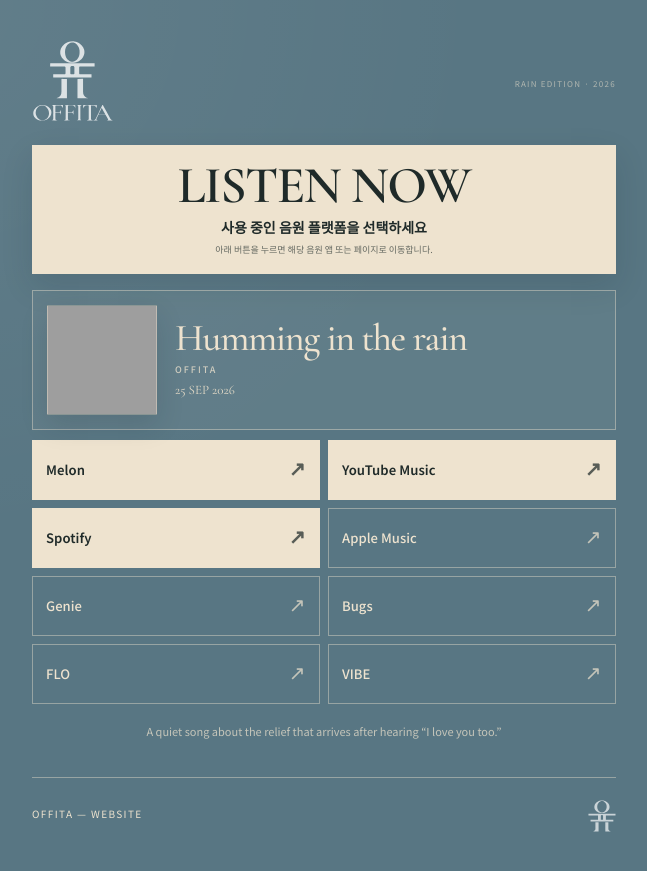
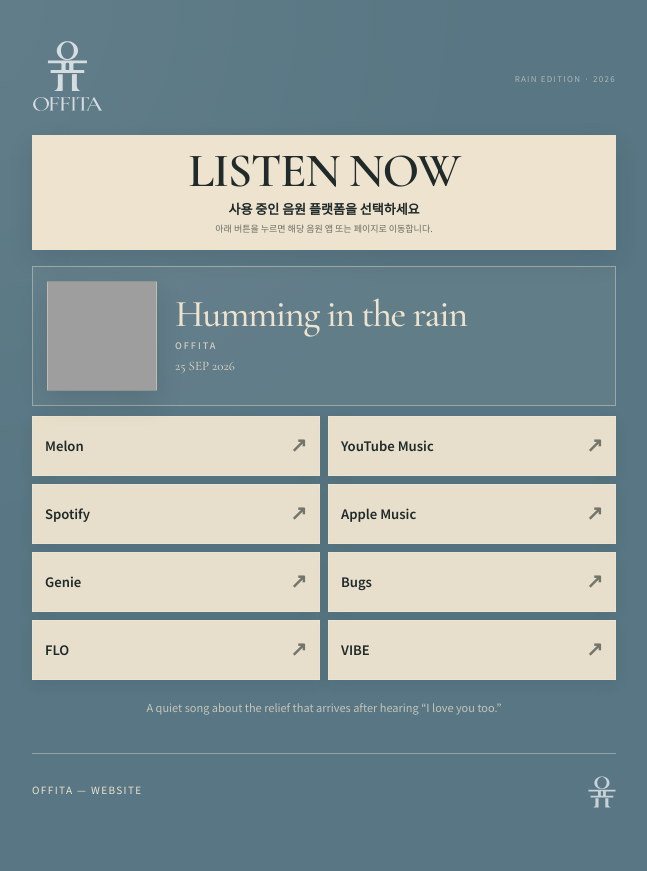
Before and after one commit to offitaamor/offitaamor.github.io, a Jekyll site: the page built from humming-in-the-rain/index.html, in a window 1280 px wide. Shown: the top 871 px of the page, without its empty margins (316-963 px from the left). Built offline with Jekyll 4.4.1, drawn with Linux system fonts in a browser that asks for light colours; grey boxes are pictures that could not be loaded.

Commit message:
Polish smart-link platform buttons and branding

```diff
--- a/humming-in-the-rain/index.html
+++ b/humming-in-the-rain/index.html
@@ -55,9 +55,9 @@
       margin-bottom:10px;
     }
     .brand{
-      width:68px;
+      width:58px;
       filter:brightness(0) invert(1);
-      opacity:.78;
+      opacity:.74;
     }
     .edition{
       font-size:8px;
@@ -68,30 +68,30 @@
     }
     .listen-hero{
       margin:0 0 12px;
-      padding:14px 14px 13px;
+      padding:11px 13px 10px;
       background:var(--paper);
       color:var(--ink);
       text-align:center;
       border:1px solid var(--paper);
-      box-shadow:0 12px 30px rgba(18,36,42,.12);
+      box-shadow:0 10px 24px rgba(18,36,42,.11);
     }
     .listen-hero h2{
       margin:0;
       font-family:var(--serif);
-      font-size:clamp(44px,12vw,52px);
-      line-height:.86;
+      font-size:clamp(40px,10.8vw,48px);
+      line-height:.88;
       font-weight:600;
-      letter-spacing:-.03em;
+      letter-spacing:-.028em;
     }
     .listen-hero .cta-copy{
-      margin-top:9px;
+      margin-top:7px;
       color:var(--ink);
-      font-size:14px;
+      font-size:13px;
       font-weight:600;
     }
     .listen-hero .cta-helper{
-      margin-top:4px;
-      color:rgba(31,42,41,.66);
+      margin-top:3px;
+      color:rgba(31,42,41,.64);
       font-size:9px;
     }
     .track-card{
@@ -200,41 +200,45 @@
     }
     .platform{
       min-height:58px;
-      border:1px solid var(--line);
+      border:1px solid var(--paper);
+      background:rgba(238,227,207,.96);
+      color:var(--ink);
       display:flex;
       align-items:center;
       justify-content:space-between;
       gap:8px;
-      padding:0 13px;
+      padding:0 12px;
       font-size:12.5px;
-      font-weight:500;
-      letter-spacing:.005em;
-      transition:background .18s ease,color .18s ease,border-color .18s ease,transform .18s ease;
+      font-weight:600;
+      letter-spacing:0;
+      box-shadow:0 5px 14px rgba(18,36,42,.07);
+      transition:background .18s ease,border-color .18s ease,transform .18s ease,box-shadow .18s ease;
+    }
+    .platform-main{
+      min-width:0;
+      display:flex;
+      align-items:center;
+      gap:8px;
+      white-space:nowrap;
+    }
+    .platform-icon{
+      width:21px;
+      height:21px;
+      flex:0 0 21px;
+      object-fit:contain;
+      border-radius:5px;
     }
     .platform-action{
       display:flex;
       align-items:center;
-      gap:4px;
-      font-size:10px;
-      letter-spacing:.04em;
-      text-transform:uppercase;
-      opacity:.72;
+      flex:0 0 auto;
+      opacity:.58;
     }
     .platform.active:hover{
-      background:var(--paper);
-      color:var(--ink);
-      border-color:var(--paper);
-      transform:translateY(-1px);
-    }
-    .platform.primary-choice{
-      background:var(--paper);
-      color:var(--ink);
-      border-color:var(--paper);
-      font-weight:600;
-    }
-    .platform.primary-choice:hover{
       background:var(--paper-soft);
       border-color:var(--paper-soft);
+      transform:translateY(-1px);
+      box-shadow:0 7px 18px rgba(18,36,42,.1);
     }
         .platform.disabled{
       opacity:.35;
@@ -276,12 +280,12 @@
     @media (min-width:760px){
       .page{padding-top:40px;padding-bottom:54px}
       .top{margin-bottom:18px}
-      .brand{width:82px}
+      .brand{width:72px}
       .listen-hero{
         margin-bottom:16px;
-        padding:18px 18px 16px;
+        padding:14px 16px 13px;
       }
-      .listen-hero h2{font-size:52px}
+      .listen-hero h2{font-size:48px}
       .track-card{padding:14px;gap:18px}
       .cover{width:110px;min-width:110px}
       h1{font-size:38px}
@@ -423,13 +436,24 @@
         link.setAttribute("aria-disabled", "true");
         link.tabIndex = -1;
       }
-      link.innerHTML = "<span>" + name + "</span><span class=\"platform-action\"><span class=\"arrow\">↗</span></span>";
+
+      const iconDomain = PLATFORM_ICON_DOMAINS[name] || "";
+      const iconUrl = iconDomain
+        ? "https://www.google.com/s2/favicons?domain=" + encodeURIComponent(iconDomain) + "&sz=64"
+        : "";
+
+      link.innerHTML =
+        "<span class=\"platform-main\">" +
+          (iconUrl ? "<img class=\"platform-icon\" src=\"" + iconUrl + "\" alt=\"\" aria-hidden=\"true\" loading=\"eager\" decoding=\"async\" onerror=\"this.style.display='none'\">" : "") +
+          "<span>" + name + "</span>" +
+        "</span>" +
+        "<span class=\"platform-action\" aria-hidden=\"true\"><span class=\"arrow\">↗</span></span>";
       return link;
     }
 
     DISPLAY_ORDER.forEach((name) => {
       const item = STREAMING_LINKS.find(([platform]) => platform === name);
-      if (item) platformWrap.appendChild(makePlatformLink(item[0], item[1], PRIMARY_ORDER.includes(name)));
+      if (item) platformWrap.appendChild(makePlatformLink(item[0], item[1]));
     });
 
     if (activeCount > 0) {
```
Also changed, not shown: other parts of humming-in-the-rain/index.html (+12 -3 lines).
